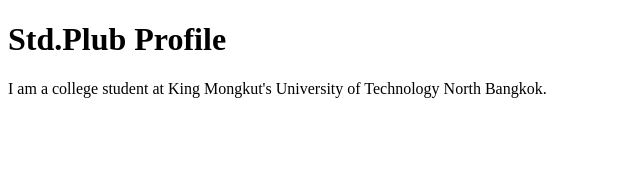
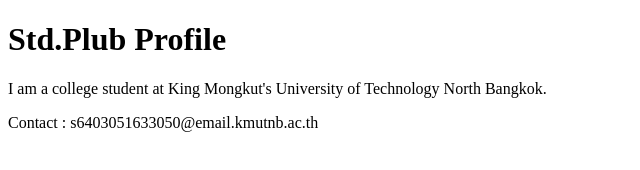
Before and after one commit to justprinthelloworld/github-desktop-project_1_67, a plain HTML site: page index.html in a window 1280 px wide. Shown: the whole page, without its empty margins (0-640 px from the left). Drawn offline with Linux system fonts and the light colour scheme.

Commit message:
Add contact me
Add contact me

```diff
--- a/index.html
+++ b/index.html
@@ -9,5 +9,6 @@
     <h1>Std.Plub Profile</h1>
     <p>I am a college student at King Mongkut's
         University of Technology North Bangkok.</p>
+    <footer>Contact : s6403051633050@email.kmutnb.ac.th</footer>
 </body>
 </html>
```
